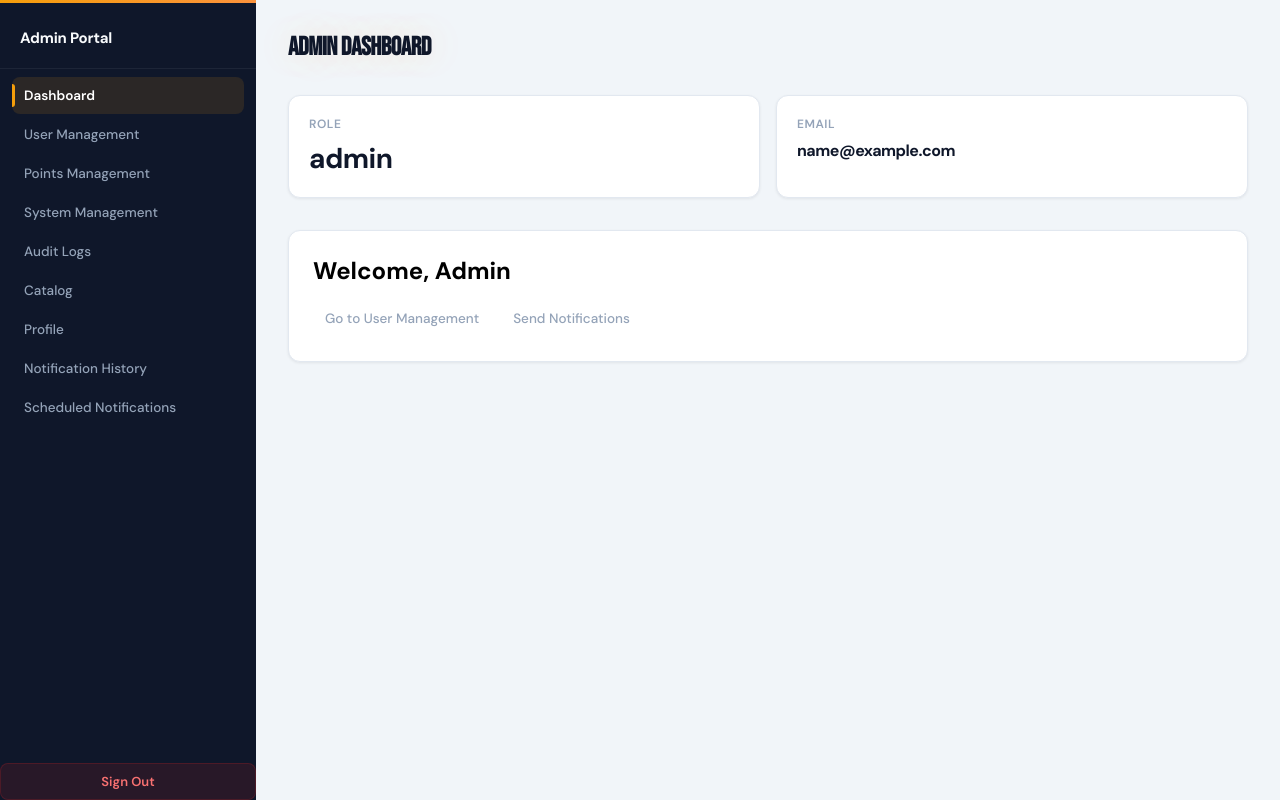
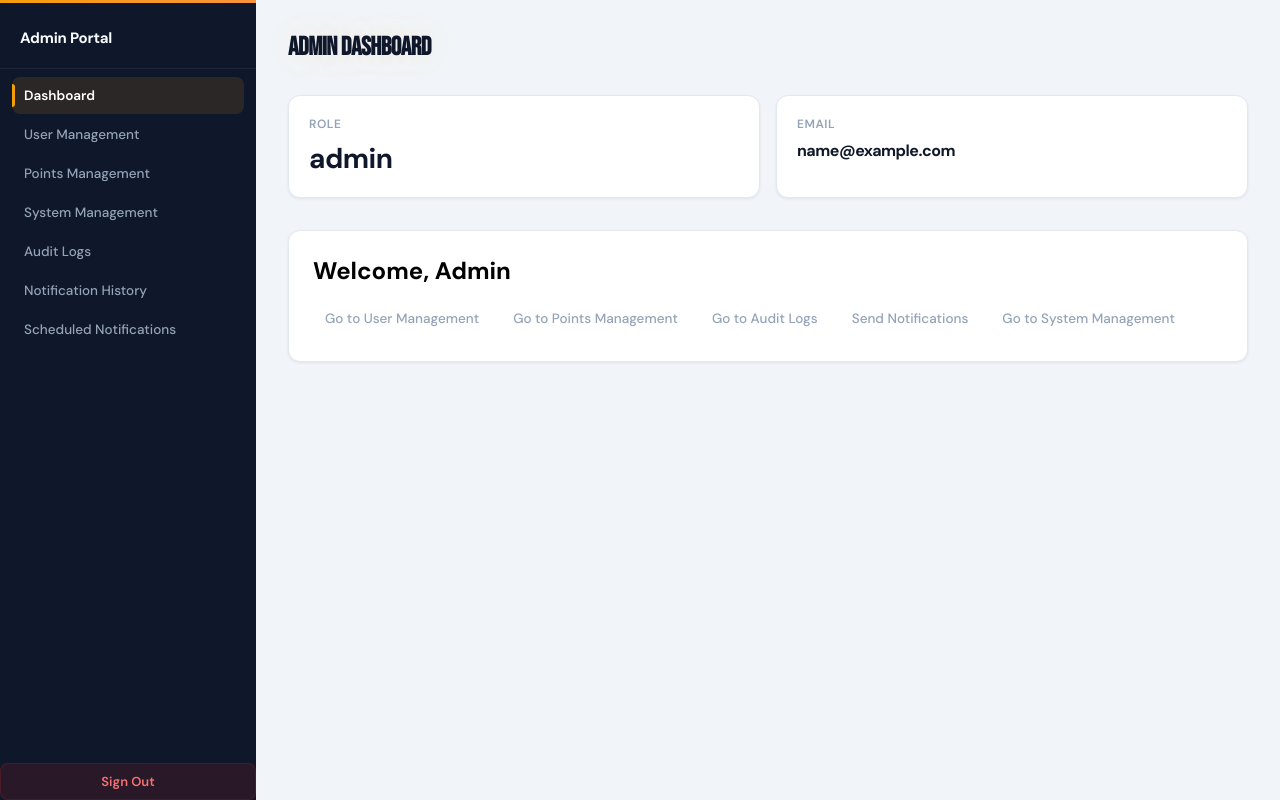
Before and after one commit to Bmccomiskey/S26-CPSC4910-Team05, a React (Create React App) app in the folder gpid05/frontend/: page /admin-dashboard in a window 1280 px wide. Built offline with nearby package versions, Linux system fonts and the light colour scheme; sample sign-in values are in the browser's storage.

Commit message:
removed unimplemented admin pages

```diff
--- a/gpid05/frontend/src/admin-pages/AdminDashboard.jsx
+++ b/gpid05/frontend/src/admin-pages/AdminDashboard.jsx
@@ -301,20 +301,6 @@ export default function AdminDashboard() {
           </button>
 
           <button
-            className={`sd-nav-item ${activeTab === 'catalog' ? 'active' : ''}`}
-            onClick={() => setActiveTab('catalog')}
-          >
-            Catalog
-          </button>
-
-          <button
-            className={`sd-nav-item ${activeTab === 'profile' ? 'active' : ''}`}
-            onClick={() => setActiveTab('profile')}
-          >
-            Profile
-          </button>
-
-          <button
             className={`sd-nav-item ${activeTab === 'notificationHistory' ? 'active' : ''}`}
             onClick={() => setActiveTab('notificationHistory')}
           >
@@ -369,9 +355,30 @@ export default function AdminDashboard() {
                 <button
                   className="sd-nav-item"
                   style={{ width: 'auto' }}
+                  onClick={() => setActiveTab('points')}
+                >
+                  Go to Points Management
+                </button>
+                <button
+                  className="sd-nav-item"
+                  style={{ width: 'auto' }}
+                  onClick={() => setActiveTab('audit')}
+                >
+                  Go to Audit Logs
+                </button>
+                <button
+                  className="sd-nav-item"
+                  style={{ width: 'auto' }}
                   onClick={() => setActiveTab('notifications')}
                 >
                   Send Notifications
+                </button>
+                <button
+                  className="sd-nav-item"
+                  style={{ width: 'auto' }}
+                  onClick={() => setActiveTab('system')}
+                >
+                  Go to System Management
                 </button>
               </div>
             </div>
@@ -383,45 +390,7 @@ export default function AdminDashboard() {
 
         {activeTab === 'points' && <PointsManagement currentUser={user} />}
 
-        {activeTab === 'system' && (
-          <>
-           <div className="sd-top-bar">
-           <h1 className="sd-page-title">System Management</h1>
-          </div>
-
-          <SystemManagement />
-          </>
-        )}
-
         {activeTab === 'audit' && <AuditLogs />}
-
-        {activeTab === 'catalog' && (
-          <>
-            <div className="sd-top-bar">
-              <h1 className="sd-page-title">Catalog</h1>
-            </div>
-            <div className="sd-section">
-              <h2>Catalog Administration</h2>
-              <p style={{ marginTop: '10px', color: '#c9c9c9' }}>
-                Catalog admin features will be implemented in future admin stories.
-              </p>
-            </div>
-          </>
-        )}
-
-        {activeTab === 'profile' && (
-          <>
-            <div className="sd-top-bar">
-              <h1 className="sd-page-title">Admin Profile</h1>
-            </div>
-            <div className="sd-section">
-              <h2>Profile</h2>
-              <p style={{ marginTop: '10px', color: '#c9c9c9' }}>
-                Signed in as <strong>{user.email}</strong> ({user.role})
-              </p>
-            </div>
-          </>
-        )}
 
         {activeTab === 'notifications' && (
           <>
@@ -514,6 +483,17 @@ export default function AdminDashboard() {
             </div>
           </>
         )}
+
+        {activeTab === 'system' && (
+          <>
+           <div className="sd-top-bar">
+           <h1 className="sd-page-title">System Management</h1>
+          </div>
+
+          <SystemManagement />
+          </>
+        )}
+
       </main>
     </div>
   );
```
